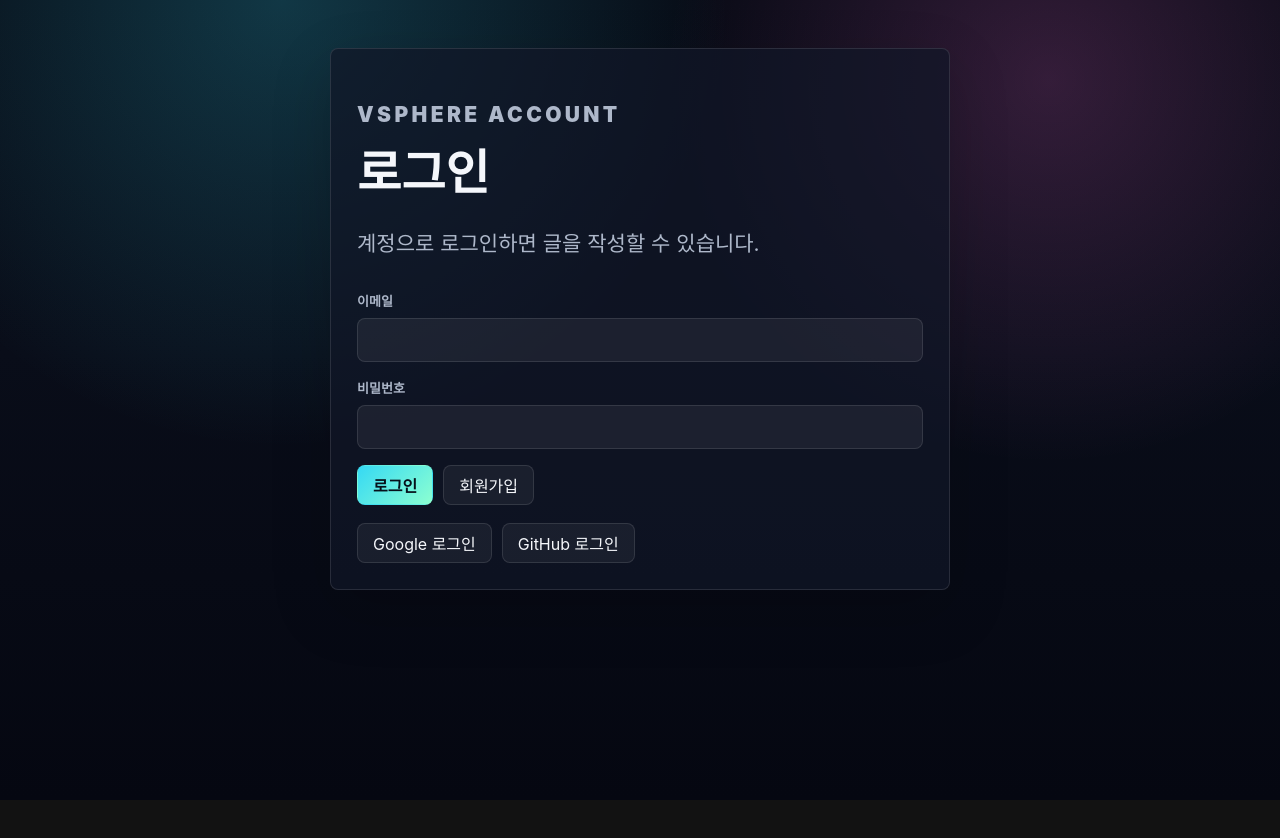
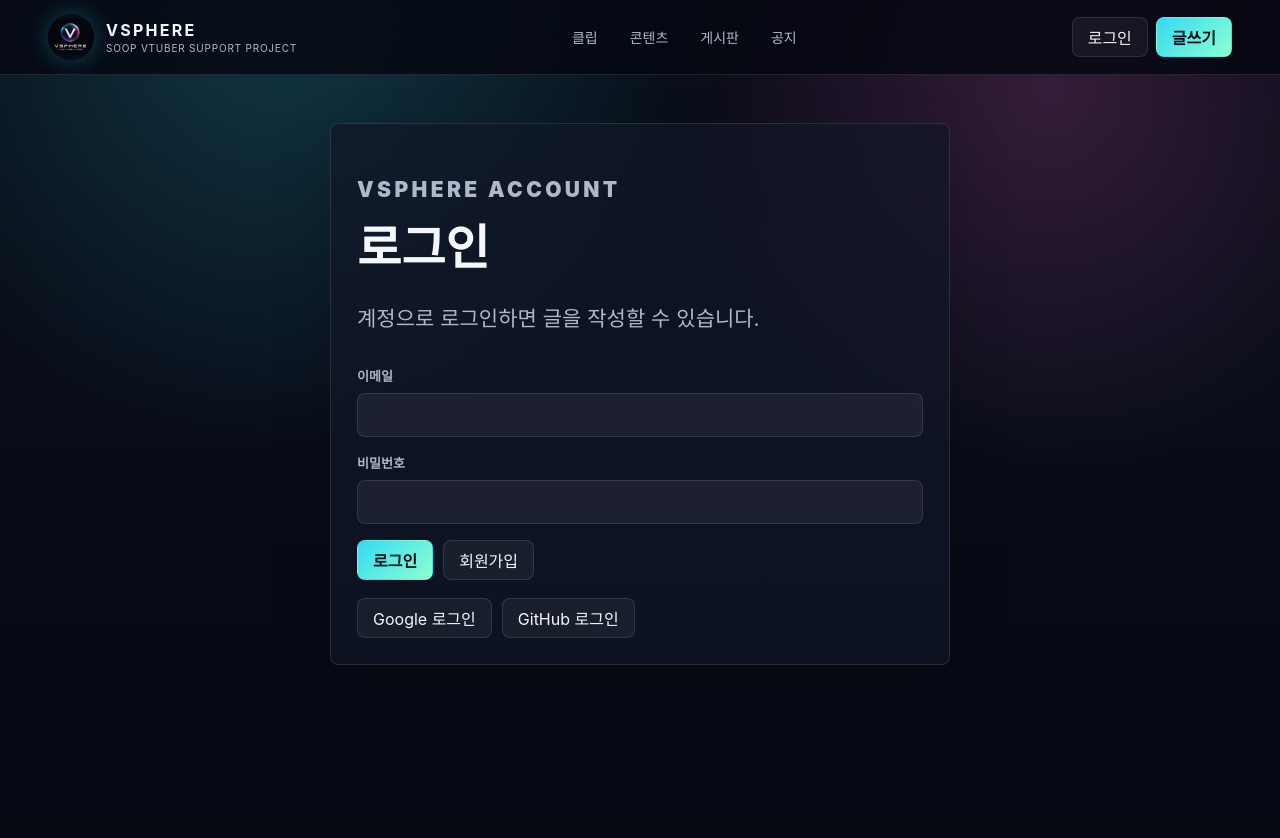
Before and after one commit to dlehdrb005-gif/vsphere, a Next.js app: page /login in a window 1280 px wide. Shown: the top 838 px of the page. Before the commit the page ends 800 px from the top, so only its background shows below. Built offline with nearby package versions, Linux system fonts and the light colour scheme; no server answers.

Commit message:
Restore VSPHERE header on auth and board pages

```diff
--- a/app/auth/callback/page.tsx
+++ b/app/auth/callback/page.tsx
@@ -2,6 +2,7 @@
 
 import { useEffect, useState } from "react";
 import Link from "next/link";
+import { SiteHeader } from "@/components/site-header";
 import { supabase } from "@/lib/supabase";
 
 export default function AuthCallbackPage() {
@@ -32,6 +33,8 @@
   }, []);
 
   return (
+    <>
+      <SiteHeader />
       <main className="admin-page">
         <section className="admin-shell auth-shell">
           <p className="eyebrow">AUTH CALLBACK</p>
@@ -39,5 +42,6 @@
           <Link className="ghost-button" href="/boards">게시판으로 이동</Link>
         </section>
       </main>
+    </>
   );
 }
--- a/app/boards/[id]/page.tsx
+++ b/app/boards/[id]/page.tsx
@@ -1,6 +1,7 @@
 import Link from "next/link";
 import { notFound } from "next/navigation";
 import { PostActions } from "@/components/post-actions";
+import { SiteHeader } from "@/components/site-header";
 import { getPost } from "@/lib/posts";
 
 const categoryLabels = {
@@ -16,6 +17,8 @@
   if (!post) notFound();
 
   return (
+    <>
+      <SiteHeader />
       <main className="admin-page board-page">
         <article className="admin-shell post-detail">
           <p className="eyebrow">{categoryLabels[post.category]}</p>
@@ -29,5 +32,6 @@
           </div>
         </article>
       </main>
+    </>
   );
 }
--- a/app/boards/page.tsx
+++ b/app/boards/page.tsx
@@ -1,4 +1,5 @@
 import Link from "next/link";
+import { SiteHeader } from "@/components/site-header";
 import { getPosts } from "@/lib/posts";
 
 const categoryLabels = {
@@ -12,6 +13,8 @@
   const posts = await getPosts();
 
   return (
+    <>
+      <SiteHeader />
       <main className="admin-page board-page">
         <section className="admin-shell">
           <div className="admin-title-row">
@@ -43,5 +46,6 @@
           </div>
         </section>
       </main>
+    </>
   );
 }
--- a/app/login/page.tsx
+++ b/app/login/page.tsx
@@ -1,9 +1,13 @@
 import { AuthPanel } from "@/components/auth-panel";
+import { SiteHeader } from "@/components/site-header";
 
 export default function LoginPage() {
   return (
-    <main className="admin-page">
-      <AuthPanel mode="login" />
-    </main>
+    <>
+      <SiteHeader />
+      <main className="admin-page">
+        <AuthPanel mode="login" />
+      </main>
+    </>
   );
 }
--- /dev/null
+++ b/components/site-header.tsx
@@ -0,0 +1,30 @@
+import Image from "next/image";
+import Link from "next/link";
+
+export function SiteHeader() {
+  return (
+    <header className="site-header">
+      <Link className="brand" href="/" aria-label="VSPHERE 홈">
+        <Image src="/assets/vsphere-logo-reference.png" alt="" width={46} height={46} priority />
+        <span>
+          <strong>VSPHERE</strong>
+          <small>SOOP VTUBER SUPPORT PROJECT</small>
+        </span>
+      </Link>
+      <nav className="top-nav" aria-label="주요 메뉴">
+        <Link href="/#clips">클립</Link>
+        <Link href="/#contents">콘텐츠</Link>
+        <Link href="/boards">게시판</Link>
+        <Link href="/#notice">공지</Link>
+      </nav>
+      <div className="header-actions">
+        <Link className="ghost-button" href="/login">
+          로그인
+        </Link>
+        <Link className="primary-button" href="/write">
+          글쓰기
+        </Link>
+      </div>
+    </header>
+  );
+}
```
Also changed, not shown: app/signup/page.tsx (+7 -3 lines), app/write/page.tsx (+7 -3 lines). Lines whose indentation alone changed are shown as unchanged.
